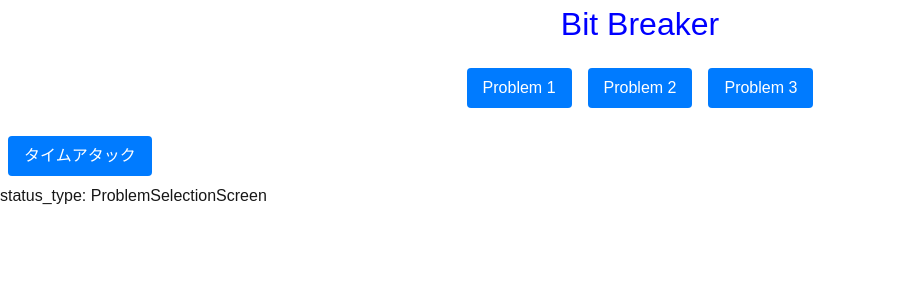
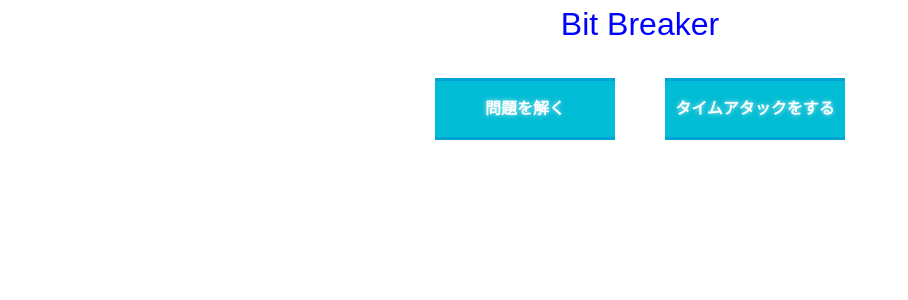
Before and after one commit to Masafiro/bit_game, a Next.js app: page / in a window 1280 px wide. Shown: the top 300 px of the page, without its empty margins (0-908 px from the left). Built offline with nearby package versions, Linux system fonts and the light colour scheme.

Commit message:
デザインを修正

```diff
--- a/src/app/globals.css
+++ b/src/app/globals.css
@@ -70,6 +70,14 @@ body {
 }
 
 .problemButtonContainer {
+  display: grid;
+  grid-template-columns: repeat(4, 140pt);
+  justify-content: center;
+  align-items: center;
+  height: 10vh;
+}
+
+.timeAttackButtonContainer {
   display: flex;
   justify-content: center;
   align-items: center;
@@ -86,6 +94,26 @@ body {
   margin: 8px;
 }
 
+.timeAttackButton{
+    padding: 8px 16px;
+    background-color: #007bff;
+    color: white;
+    border: none;
+    border-radius: 4px;
+    cursor: pointer;
+    margin: 8px;
+}
+
+.returnToTimeAttackSelectionButton {
+    padding: 8px 16px;
+    background-color: #007bff;
+    color: white;
+    border: none;
+    border-radius: 4px;
+    cursor: pointer;
+    margin: 8px;
+}
+
 .returnToProblemSelectionButton {
   padding: 8px 16px;
   background-color: #007bff;
@@ -94,6 +122,76 @@ body {
   border-radius: 4px;
   cursor: pointer;
   margin: 8px;
+}
+
+.returnToTitleButton {
+  left: 10%;
+  padding: 8px 16px;
+  background-color: #007bff;
+  color: white;
+  border: none;
+  border-radius: 4px;
+  cursor: pointer;
+  margin: 8px;
+}
+
+/* .problemModeButton {
+  padding: 8px 16px;
+  background-color: #007bff;
+  color: white;
+  border: none;
+  border-radius: 4px;
+  cursor: pointer;
+  margin: 8px;
+} */
+
+.problemModeButton {
+    width: 180px;
+    top: 30px;
+    /* height: 160px; */
+    position: relative;
+    display: inline-block;
+    font-weight: bold;
+    text-decoration: none;
+    color: #FFF;
+    text-shadow: 0 0 5px rgba(255, 255, 255, 0.73);
+    padding: 0.3em 0.5em;
+    background: #00bcd4;
+    border-top: solid 3px #00a3d4;
+    border-bottom: solid 3px #00a3d4;
+}
+.problemModeButton:hover {
+    text-shadow: -6px 0px 15px rgba(255, 255, 240, 0.83),
+                 6px 0px 15px rgba(255, 255, 240, 0.83);
+}
+
+/* .timeAttackModeButton {
+  padding: 8px 16px;
+  background-color: #007bff;
+  color: white;
+  border: none;
+  border-radius: 4px;
+  cursor: pointer;
+  margin: 8px;
+} */
+
+.timeAttackModeButton {
+    width: 180px;
+    top: 30px;
+    position: relative;
+    display: inline-block;
+    font-weight: bold;
+    text-decoration: none;
+    color: #FFF;
+    text-shadow: 0 0 5px rgba(255, 255, 255, 0.73);
+    padding: 1em 0.5em;
+    background: #00bcd4;
+    border-top: solid 3px #00a3d4;
+    border-bottom: solid 3px #00a3d4;
+}
+.timeAttackModeButton:hover {
+    text-shadow: -6px 0px 15px rgba(255, 255, 240, 0.83),
+                 6px 0px 15px rgba(255, 255, 240, 0.83);
 }
 
 .undoButtonDisabled {
@@ -125,13 +223,3 @@ body {
   cursor: pointer;
   margin: 8px;
 }
-
-.timeAttackButton {
-  padding: 8px 16px;
-  background-color: #007bff;
-  color: white;
-  border: none;
-  border-radius: 4px;
-  cursor: pointer;
-  margin: 8px;
-}
--- a/src/app/page.tsx
+++ b/src/app/page.tsx
@@ -27,7 +27,9 @@ type bitHistoryOperation =
   | {operation_type: "clear"}
 
 type Status =
+  | {status_type: "TitleScreen"}
   | {status_type: "ProblemSelectionScreen"}
+  | {status_type: "TimeAttackSelectionScreen"}
   | {status_type: "ProblemModeGameScreen", problem_file: string}
   | {status_type: "TimeAttackModeGameScreen", time_attack_file: string}
 
@@ -174,12 +176,52 @@ function ProblemButton({ problemName, problemFile, setStatus }: { problemName: s
   );
 }
 
-function TimeAttackButton({timeAttackFile, setStatus }: { timeAttackFile: string, setStatus: React.Dispatch<React.SetStateAction<Status>> }) {
+
+function TimeAttackButtonContainer({children}: {children: React.ReactNode }) {
+    return (
+        <div className="timeAttackButtonContainer">
+            {children}
+        </div>
+    )
+}
+
+function TimeAttackButton({timeAttackName, timeAttackFile, setStatus }: {timeAttackName: string, timeAttackFile: string, setStatus: React.Dispatch<React.SetStateAction<Status>> }) {
   return (
     <button className="timeAttackButton" onClick={() => setStatus({status_type: "TimeAttackModeGameScreen", time_attack_file: timeAttackFile})}>
-      タイムアタック
+      {timeAttackName}
     </button>
   );
+}
+
+function ProblemModeButton({setStatus}: {setStatus: React.Dispatch<React.SetStateAction<Status>>;}){
+    return (
+        <button className="problemModeButton" onClick={() => setStatus({status_type: "ProblemSelectionScreen"})}>
+          問題を解く
+        </button>
+    );
+}
+function TimeAttackModeButton({setStatus}: {setStatus: React.Dispatch<React.SetStateAction<Status>>;}){
+    return (
+        <button className="timeAttackModeButton" onClick={() => setStatus({status_type: "TimeAttackSelectionScreen"})}>
+          タイムアタックをする
+        </button>
+    );
+}
+function ModeSelection({setStatus}: {setStatus: React.Dispatch<React.SetStateAction<Status>>; })
+{
+    return (
+        <div
+            style={{
+                display: "flex",
+                justifyContent: "center",
+                alignItems: "left",
+                gap: "50px",
+            }}
+        >
+            <ProblemModeButton setStatus={setStatus}/>
+            <TimeAttackModeButton setStatus={setStatus}/>
+        </div>
+    );
 }
 
 function ProblemSelection({ setStatus }: { setStatus: React.Dispatch<React.SetStateAction<Status>>}) {
@@ -189,8 +231,10 @@ function ProblemSelection({ setStatus }: { setStatus: React.Dispatch<React.SetSt
         <ProblemButton problemName="Problem 1" problemFile="problem1.json" setStatus={setStatus} />
         <ProblemButton problemName="Problem 2" problemFile="problem2.json" setStatus={setStatus} />
         <ProblemButton problemName="Problem 3" problemFile="problem3.json" setStatus={setStatus} />
+        <ProblemButton problemName="Problem 4" problemFile="problem3.json" setStatus={setStatus} />
+        <ProblemButton problemName="Problem 5" problemFile="problem3.json" setStatus={setStatus} />
       </ProblemButtonContainer>
-      <TimeAttackButton timeAttackFile="time_attack1.json" setStatus={setStatus} />
+      <ReturnToTitleButton  setStatus={setStatus} />
     </div>
   );
 }
@@ -202,6 +246,37 @@ function ReturnToProblemSelectionButton({ setStatus } : { setStatus : React.Disp
     </button>
   )
 }
+
+function ReturnToTimeAttackSelectionButton({ setStatus } : { setStatus : React.Dispatch<React.SetStateAction<Status>>}){
+    return (
+      <button className="returnToTimeAttackSelectionButton" onClick={() => setStatus({status_type: "TimeAttackSelectionScreen"})}>
+        戻る
+      </button>
+    )
+  }
+
+
+function ReturnToTitleButton({ setStatus } : { setStatus : React.Dispatch<React.SetStateAction<Status>>}){
+    return (
+      <button className="returnToTitleButton" onClick={() => setStatus({status_type: "TitleScreen"})}>
+        戻る
+      </button>
+    )
+}
+
+// タイムアタックにおける選択画面
+function TimeAttackSelection({ setStatus }: { setStatus: React.Dispatch<React.SetStateAction<Status>>}){
+    return(
+        <div>
+           <TimeAttackButtonContainer>
+           <TimeAttackButton timeAttackName="5桁 1手 10問" timeAttackFile="time_attack1.json" setStatus={setStatus} />
+           <TimeAttackButton timeAttackName="5桁 2手 10問" timeAttackFile="time_attack1.json" setStatus={setStatus} />
+           </TimeAttackButtonContainer>
+           <ReturnToTitleButton setStatus={setStatus} />
+        </div>
+    );
+}
+
 
 function MoveCounter({ moveCount } : { moveCount : number }){
   return (
@@ -374,7 +449,7 @@ function TimeAttackModeGame({ setStatus, timeAttackFileName }: { setStatus: Reac
       <UndoButton bitHistory={bitHistory} dispatchbitHistory={dispatchbitHistory} />
       <RetryButton bitHistory={bitHistory} dispatchbitHistory={dispatchbitHistory} />
       <div>
-        <ReturnToProblemSelectionButton setStatus={setStatus} />
+        <ReturnToTimeAttackSelectionButton setStatus={setStatus} />
       </div>
       <div>
         bitHistory: {bitHistory.toString()}
@@ -418,13 +493,28 @@ function DebugInfo({ status } : {status: Status }){
 }
 
 export default function Home() {
-  const [status, setStatus] = useState<Status>({status_type: "ProblemSelectionScreen"});
+  const [status, setStatus] = useState<Status>({status_type: "TitleScreen"});
   switch (status.status_type){
+    case "TitleScreen":
+        return(
+          <div>
+            <Title />
+            <ModeSelection setStatus={setStatus} />
+          </div>
+        );
     case "ProblemSelectionScreen":
       return (
         <div>
           <Title />
           <ProblemSelection setStatus={setStatus} />
+          <DebugInfo status={status} />
+        </div>
+      );
+    case "TimeAttackSelectionScreen":
+      return (
+        <div>
+          <Title />
+          <TimeAttackSelection setStatus={setStatus} />
           <DebugInfo status={status} />
         </div>
       );
```
